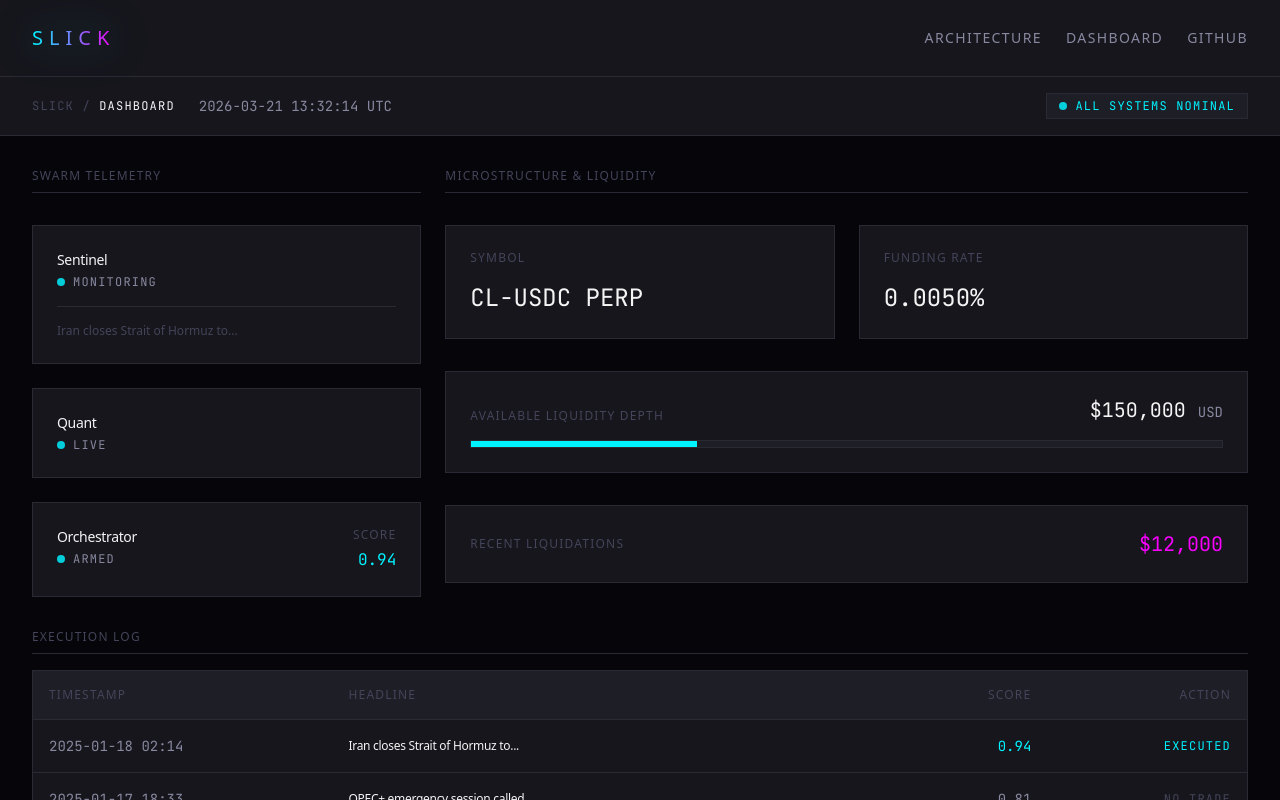
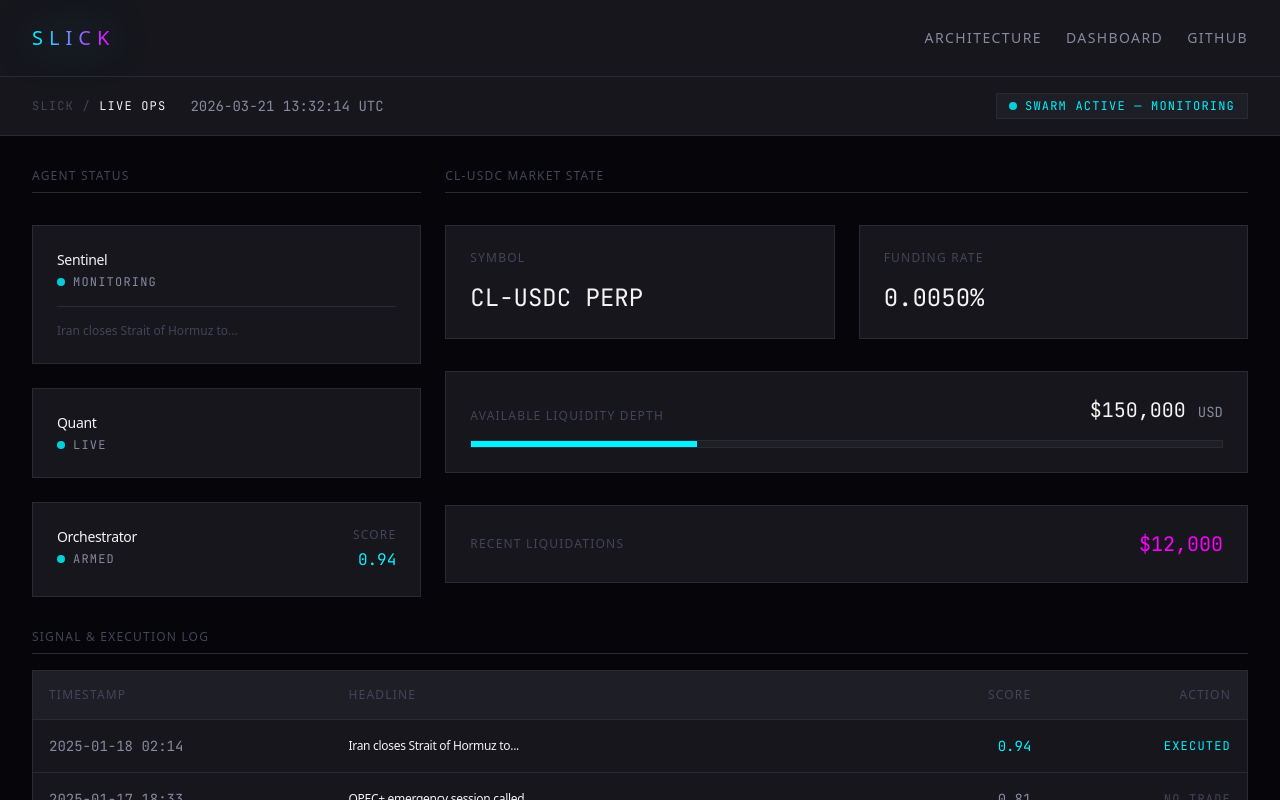
Before and after one commit to n5gus/slick, a Next.js app in the folder frontend/: page /dashboard in a window 1280 px wide. Shown: the top 800 px of the page. Built offline with nearby package versions, Linux system fonts and the light colour scheme.

Commit message:
style: overhaul UI copy arrays mirroring institutional bloomberg aesthetic

```diff
--- a/frontend/app/dashboard/page.tsx
+++ b/frontend/app/dashboard/page.tsx
@@ -31,13 +31,13 @@ export default function DashboardPage() {
       <div className="border-b border-border bg-bg-surface px-8 py-4 flex flex-col md:flex-row justify-between items-center gap-4">
         <div className="flex items-center gap-6">
           <span className="text-xs font-mono tracking-widest uppercase text-text-muted">
-            SLICK / <span className="text-text-primary">DASHBOARD</span>
+            SLICK / <span className="text-text-primary">LIVE OPS</span>
           </span>
           <LiveClock />
         </div>
         <div className="flex items-center gap-2 border border-border px-3 py-1 bg-bg-elevated">
           <div className="w-2 h-2 rounded-full bg-positive animate-pulse" />
-          <span className="text-xs tracking-widest text-positive uppercase font-mono">ALL SYSTEMS NOMINAL</span>
+          <span className="text-xs tracking-widest text-positive uppercase font-mono">SWARM ACTIVE — MONITORING</span>
         </div>
       </div>
 
@@ -46,7 +46,7 @@ export default function DashboardPage() {
 
           {/* Left Column: Agents */}
           <div className="xl:col-span-4 flex flex-col gap-6">
-            <span className="text-xs tracking-widest text-text-muted uppercase mb-2 block border-b border-border pb-2">Swarm Telemetry</span>
+            <span className="text-xs tracking-widest text-text-muted uppercase mb-2 block border-b border-border pb-2">Agent Status</span>
             <AgentStatusBadge
                 agent="Sentinel"
                 status={MOCK_AGENT_STATUS.sentinel.status}
@@ -65,7 +65,7 @@ export default function DashboardPage() {
 
           {/* Right Column: Market Data */}
           <div className="xl:col-span-8 flex flex-col gap-6">
-            <span className="text-xs tracking-widest text-text-muted uppercase mb-2 block border-b border-border pb-2">Microstructure & Liquidity</span>
+            <span className="text-xs tracking-widest text-text-muted uppercase mb-2 block border-b border-border pb-2">CL-USDC Market State</span>
 
             <div className="grid grid-cols-1 md:grid-cols-2 gap-6">
                 <div className="p-6 border border-border bg-bg-surface flex flex-col justify-between">
@@ -102,7 +102,7 @@ export default function DashboardPage() {
 
         {/* Bottom Trade Feed */}
         <div className="mt-8">
-            <span className="text-xs tracking-widest text-text-muted uppercase mb-4 block border-b border-border pb-2">Execution Log</span>
+            <span className="text-xs tracking-widest text-text-muted uppercase mb-4 block border-b border-border pb-2">Signal & Execution Log</span>
             <TradeFeed trades={MOCK_TRADES} />
         </div>
       </main>
--- a/frontend/app/page.tsx
+++ b/frontend/app/page.tsx
@@ -17,9 +17,9 @@ export default function LandingPage() {
     }
   };
   const agents = [
-    { name: 'Sentinel', role: 'Visual news scraper via Antigravity Browser Engine', status: 'MONITORING' },
-    { name: 'Quant', role: 'Dominates Hyperliquid chart DOM & order book micro-structure', status: 'LIVE' },
-    { name: 'Orchestrator', role: 'Gemini 3.1 Pro continuous conviction scoring & CLI execution hook', status: 'ARMED' },
+    { name: 'Sentinel', role: 'Navigates Reuters and Al Jazeera in real-time. Captures breaking headlines and screenshots. Bypasses bot protection. Fires multimodal artifacts upstream.', status: 'MONITORING' },
+    { name: 'Quant', role: 'Polls the CL-USDC order book depth, funding rates, and liquidation cascades via hyperliquid-operator. Returns structured JSON on demand.', status: 'LIVE' },
+    { name: 'Orchestrator', role: 'Receives the news artifact. Queries the Quant. Feeds both to Gemini 3.1 Pro for conviction scoring. Fires the trade if score exceeds 0.85.', status: 'ARMED' },
   ];
 
   const flowSteps = ['[Browser Agent]', '→', '[Sentinel]', '→', '[Orchestrator]', '→', '[Quant]', '→', '[Gemini]', '→', '[Hyperliquid]'];
@@ -58,13 +58,13 @@ export default function LandingPage() {
 
         {/* Your hero content sits above */}
         <div className="relative z-10 flex flex-col justify-center items-start px-8 max-w-5xl mx-auto w-full">
-            <span className="text-xs tracking-widest text-text-muted uppercase mb-4 block [text-shadow:var(--glow-text)]">MANBEARBULL CAPITAL</span>
+            <span className="text-xs tracking-widest text-text-muted uppercase mb-4 block [text-shadow:var(--glow-text)]">MANBEAR BULL CAPITAL — CL-USDC PERPETUALS</span>
             <h1 className="text-5xl md:text-7xl font-light leading-tight tracking-tight mb-6">
-                Geopolitical Alpha.<br />
-                On-Chain Execution.
+                The News Breaks.<br />
+                We're Already In.
             </h1>
             <p className="text-text-secondary max-w-lg mb-12 text-sm leading-relaxed">
-                An autonomous agent swarm trading Brent Crude Oil perpetuals on Hyperliquid — before traditional institutions open their terminals.
+                Three specialized AI agents monitor live Middle East crisis feeds, score geopolitical conviction with Gemini, and execute leveraged CL-USDC positions on Hyperliquid — autonomously, 24/7, before traditional desks boot up on Monday open.
             </p>
 
             <div className="flex items-center gap-4">
@@ -95,7 +95,7 @@ export default function LandingPage() {
 
           {/* Flow Diagram */}
           <div className="text-center w-full overflow-hidden border border-border bg-bg-primary p-6">
-            <span className="text-xs tracking-widest text-text-muted uppercase mb-8 block text-left">Execution Flow</span>
+            <span className="text-xs tracking-widest text-text-muted uppercase mb-8 block text-left">A2A Signal Pipeline</span>
             <div className="flex flex-wrap justify-center items-center gap-4 text-xs font-mono tracking-widest uppercase text-text-primary">
               {flowSteps.map((step, i) => (
                 <motion.div
@@ -116,7 +116,7 @@ export default function LandingPage() {
 
       <footer className="py-8 px-8 border-t border-border bg-bg-primary flex flex-col md:flex-row justify-between items-center text-xs tracking-widest uppercase text-text-muted">
         <span>SLICK by ManBearBull Capital</span>
-        <span>Built for Google Gemini Hackathon 2026</span>
+        <span>Google Gemini Hackathon — Miami 2026</span>
       </footer>
     </div>
   );
```
